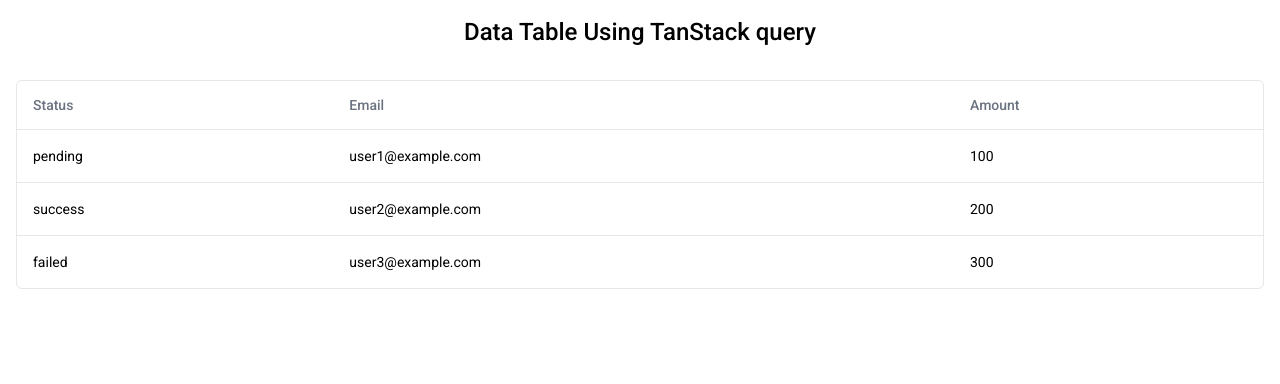
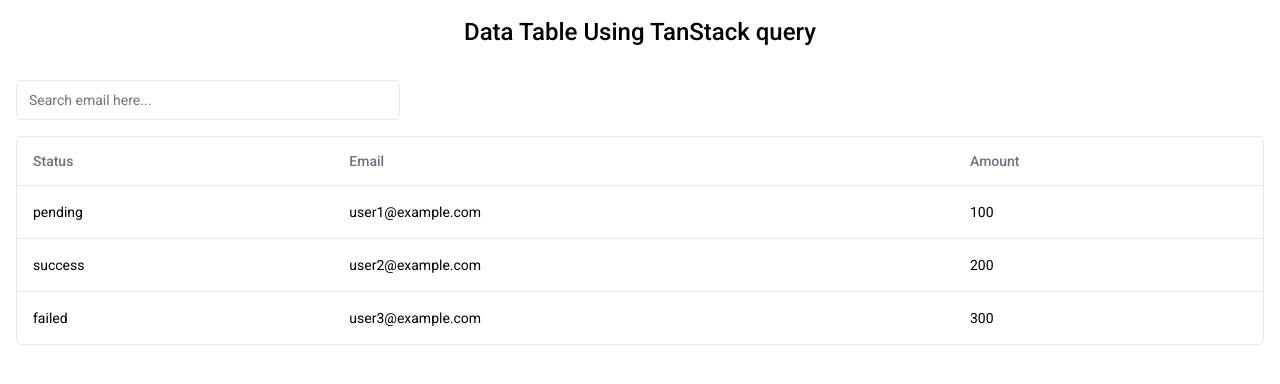
Before and after one commit to prakash-dev-code/tan-Stack-query-table, a Next.js app: page / in a window 1280 px wide. Shown: the top 384 px of the page. Built offline with nearby package versions, Linux system fonts and the light colour scheme.

Commit message:
Add search input to DataTable component and create Input component

```diff
--- a/src/components/home-page/dataTable.tsx
+++ b/src/components/home-page/dataTable.tsx
@@ -15,6 +15,7 @@
   TableRow,
 } from "@/components/ui/table";
 import { TData } from "@/type/table";
+import { Input } from "../ui/input";
 
 interface DataTableProps<TData> {
   columns: ColumnDef<TData>[];
@@ -29,7 +30,19 @@
   });
 
   return (
-    <div className=" w-full rounded-md border">
+    <div className=" w-full flex flex-col gap-4 ">
+      <div className="flex items-center ">
+        <Input
+          placeholder="Search email here..."
+          value={(table.getColumn("email")?.getFilterValue() as string) ?? ""}
+          onChange={(event) =>
+            table.getColumn("email")?.setFilterValue(event.target.value)
+          }
+          className="max-w-sm"
+        />
+      </div>
+
+      <div className="rounded-md border">
         <Table>
           <TableHeader>
             {table.getHeaderGroups().map((headerGroup) => (
@@ -56,14 +69,20 @@
                 >
                   {row.getVisibleCells().map((cell) => (
                     <TableCell key={cell.id}>
-                    {flexRender(cell.column.columnDef.cell, cell.getContext())}
+                      {flexRender(
+                        cell.column.columnDef.cell,
+                        cell.getContext()
+                      )}
                     </TableCell>
                   ))}
                 </TableRow>
               ))
             ) : (
               <TableRow>
-              <TableCell colSpan={columns.length} className="h-24 text-center">
+                <TableCell
+                  colSpan={columns.length}
+                  className="h-24 text-center"
+                >
                   No results.
                 </TableCell>
               </TableRow>
@@ -71,6 +90,7 @@
           </TableBody>
         </Table>
       </div>
+    </div>
   );
 };
 
--- /dev/null
+++ b/src/components/ui/input.tsx
@@ -0,0 +1,22 @@
+import * as React from "react"
+
+import { cn } from "@/lib/utils"
+
+const Input = React.forwardRef<HTMLInputElement, React.ComponentProps<"input">>(
+  ({ className, type, ...props }, ref) => {
+    return (
+      <input
+        type={type}
+        className={cn(
+          "flex h-10 w-full rounded-md border border-gray-200 bg-white px-3 py-2 text-base ring-offset-white file:border-0 file:bg-transparent file:text-sm file:font-medium file:text-gray-950 placeholder:text-gray-500 focus-visible:outline-none focus-visible:ring-2 focus-visible:ring-gray-950 focus-visible:ring-offset-2 disabled:cursor-not-allowed disabled:opacity-50 md:text-sm dark:border-gray-800 dark:bg-gray-950 dark:ring-offset-gray-950 dark:file:text-gray-50 dark:placeholder:text-gray-400 dark:focus-visible:ring-gray-300",
+          className
+        )}
+        ref={ref}
+        {...props}
+      />
+    )
+  }
+)
+Input.displayName = "Input"
+
+export { Input }
```
Lines whose indentation alone changed are shown as unchanged.
